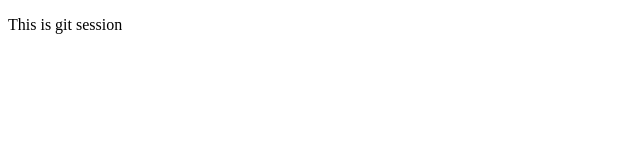
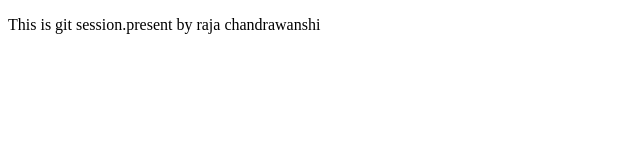
Before and after one commit to Raja-chandrawanshi/cod-1, a plain HTML site: page index.html in a window 1280 px wide. Shown: the whole page, without its empty margins (0-640 px from the left). Drawn offline with Linux system fonts and the light colour scheme.

Commit message:
second comment

```diff
--- a/index.html
+++ b/index.html
@@ -7,6 +7,6 @@
     <title>Document</title>
   </head>
   <body>
-    <p>This is git session</p>
+    <p>This is git session.present by raja chandrawanshi</p>
   </body>
 </html>
```
